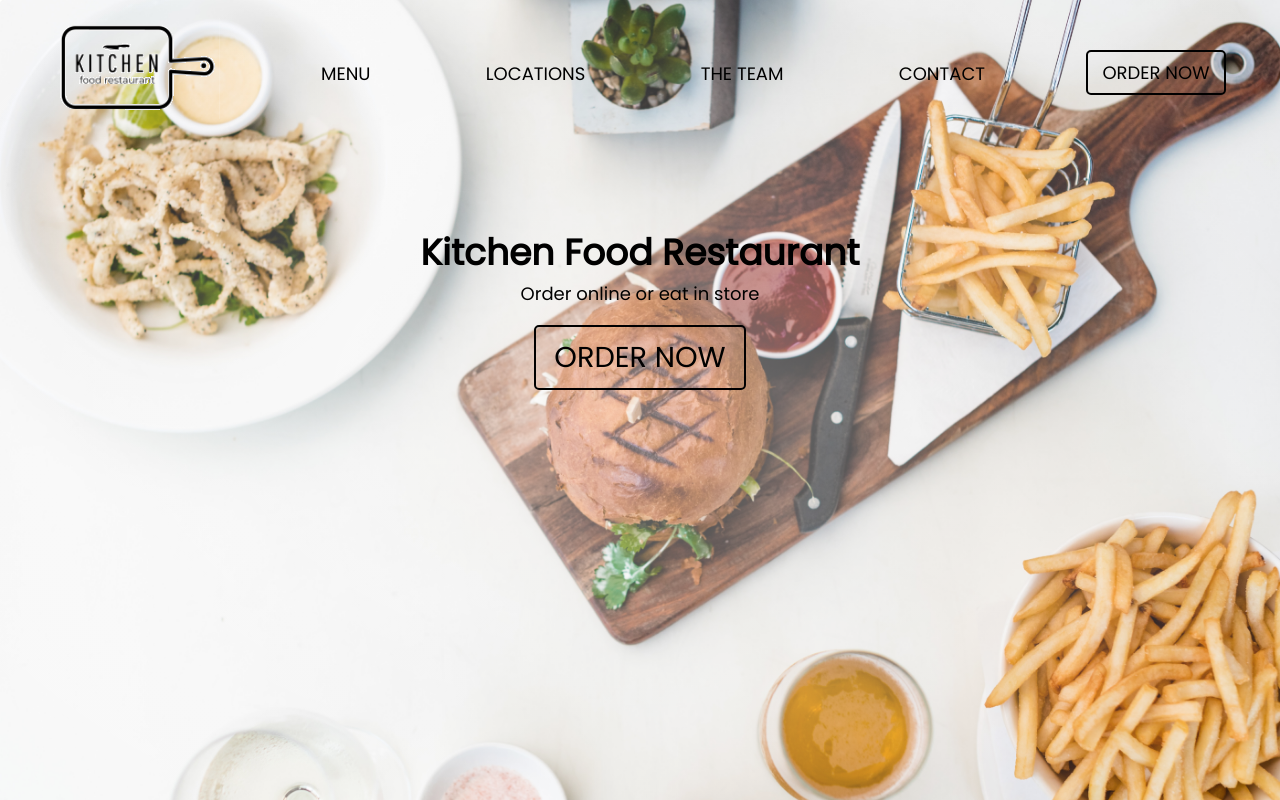
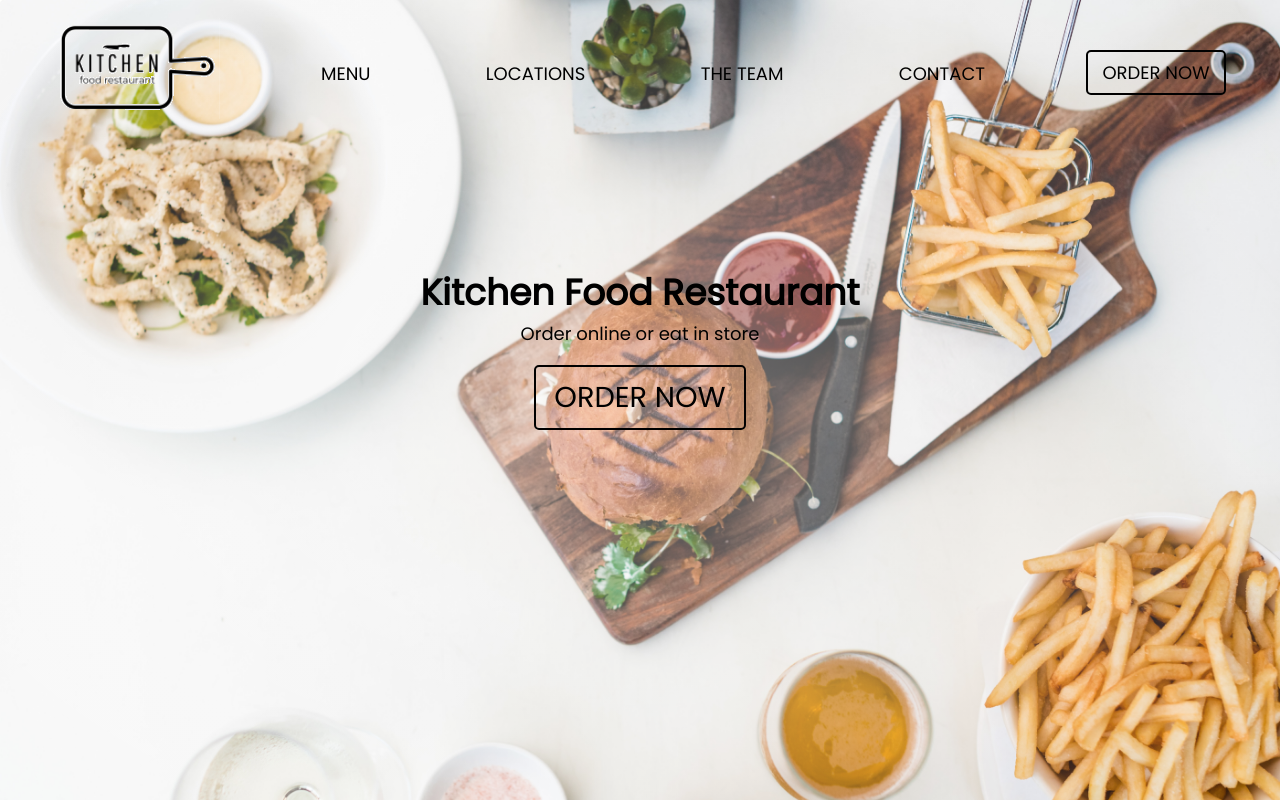
Before and after one commit to seanreilly11/react-restaurant, a React (Create React App) app: page / in a window 1280 px wide. Built offline with nearby package versions, Linux system fonts and the light colour scheme.

Commit message:
Contact page

```diff
--- a/src/App.js
+++ b/src/App.js
@@ -4,7 +4,7 @@ import { Home } from "./components/Home";
 import { LocationsList } from "./components/LocationsList";
 import { TeamList } from "./components/TeamList";
 import { MenuPage } from "./components/MenuPage";
-import { GlobalProvider } from "./context/GlobalState";
+import { ContactPage } from "./components/ContactPage";
 
 function App() {
     return (
@@ -15,6 +15,7 @@ function App() {
                     <Route path="/menu" component={MenuPage} />
                     <Route path="/locations" component={LocationsList} />
                     <Route path="/team" component={TeamList} />
+                    <Route path="/contact" component={ContactPage} />
                 </Switch>
             </div>
         </Router>
--- /dev/null
+++ b/src/components/ContactPage.js
@@ -0,0 +1,10 @@
+import React from "react";
+import { Navbar } from "./Navbar";
+
+export const ContactPage = () => {
+    return (
+        <>
+            <Navbar />
+        </>
+    );
+};
--- a/src/index.css
+++ b/src/index.css
@@ -142,7 +142,7 @@ nav li a:hover {
     justify-content: center;
     align-items: center;
     text-align: center;
-    margin-top: 10vh;
+    margin-top: 15vh;
 }
 
 /*menu output*/
```
